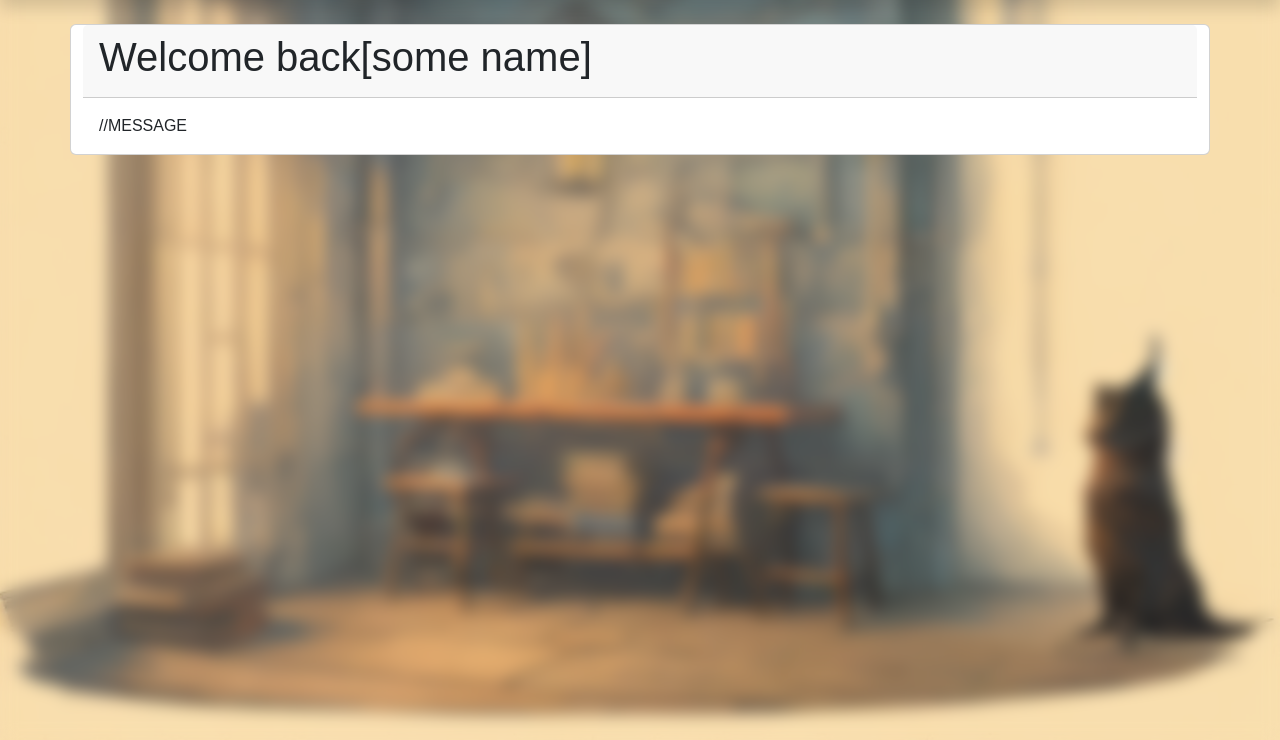
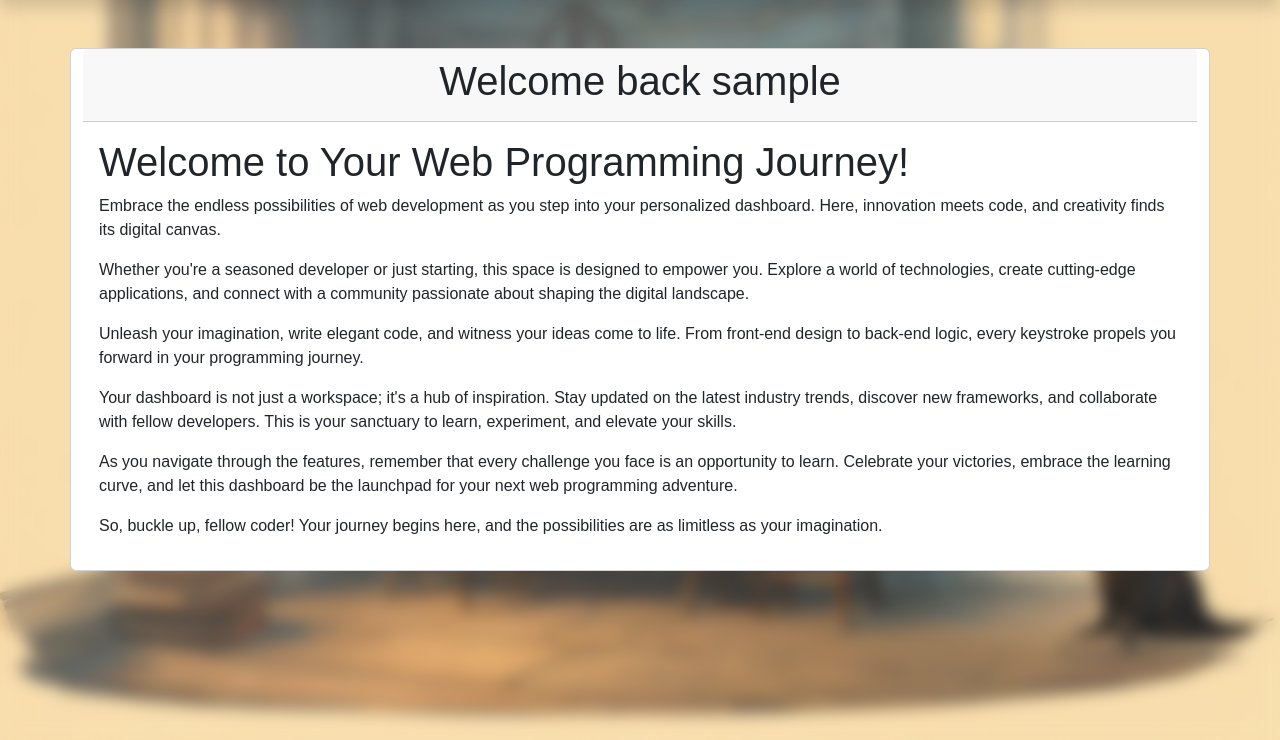
Before and after one commit to MohammadRauf0/WebProgrammingProject, a PHP site: page /dashboard.php in a window 1280 px wide. Shown: the part 60-800 px from the top of the page. Run offline with PHP 8.4, Linux system fonts and the light colour scheme; the visitor is signed in with stand-in values (Sample User, id 1); data that the repository does not hold is empty; some libraries are stand-ins or nearby versions; some web fonts are replaced.

Commit message:
a few touchups within the dashboard.

```diff
--- a/auth/Logout.php
+++ b/auth/Logout.php
@@ -11,7 +11,7 @@ echo '
     <link rel="stylesheet" href="style.css" />
     <img src="../assets/error3.png" alt="Success Image"width=200>
     <p class="e-message">You have logged out from your account</p>
-    <meta http-equiv="refresh" content="3, url=login.php">
+    <meta http-equiv="refresh" content="3, url=./login.php">
   </div>
 
 <body/>
--- a/auth/signUp.php
+++ b/auth/signUp.php
@@ -1,6 +1,5 @@
 <?php
 session_start();
-
 if (isset($_SESSION['log']) && $_SESSION['log'] == '1') {
   echo '
     <body class="divBack">
--- a/dashboard.php
+++ b/dashboard.php
@@ -1,21 +1,21 @@
 <?php
 session_start();
 
-// if (isset($_SESSION['log']) && $_SESSION['log'] != '1') {
-//   echo '
-//     <body class="divBack">
-//       <div class="success-container">
-//         <link rel="stylesheet" href="style.css" />
-//         <img src="../Assets/error3.png" alt="Success Image"width=200>
-//         <p class="e-message">You already logged in</p>
-//         <meta http-equiv="refresh" content="3, url=./auth/login.php">
-//       </div>
+if (isset($_SESSION['log']) && $_SESSION['log'] != '1') {
+  echo '
+    <body class="divBack">
+      <div class="success-container">
+        <link rel="stylesheet" href="style.css" />
+        <img src="../Assets/error3.png" alt="Success Image"width=200>
+        <p class="e-message">You already logged in</p>
+        <meta http-equiv="refresh" content="3, url=./auth/login.php">
+      </div>
 
-//     <body/>
-//     ';
+    <body/>
+    ';
 
-//   exit();
-// }
+  exit();
+}
 
 
 include('dashboardIncludes/header.html');
@@ -131,15 +131,15 @@ require 'db-connection.php';
     <ul class="dropdown-menu dropdown-menu-dark text-small shadow" aria-labelledby="userDropdown">
       <li><a class="dropdown-item" href="#">Profile</a></li>
       <li>
-        <a class="dropdown-item" href="../auth/login.php">Sign out</a>
+        <a class="dropdown-item" href="./auth/logOut.php">Sign out</a>
       </li>
     </ul>
   </div>
   <!-- ------------------Start of the footer-------------------- -->
 </div>
 <!---------------end of the side bar/nav cancas------------------->
-<div class="container mt-4">
-  <div class="row">
+<div class="container mt-5">
+  <div class="row mt-5">
     <div class="col">
       <?php
       include('message.php');
@@ -149,28 +149,37 @@ require 'db-connection.php';
   <div class="row">
     <div class="card">
 
-      <div class="card-header">
+      <div class="card-header text-center">
+
         <h1>
-          Welcome back[some name]
+          Welcome back <?= $_SESSION['user']; ?>
         </h1>
       </div>
 
       <div class="card-body">
-        //MESSAGE
+        <div class="contaion">
+          <div class="row">
+            <div class="">
+              <h1>Welcome to Your Web Programming Journey!</h1>
+              <p>Embrace the endless possibilities of web development as you step into your personalized dashboard. Here, innovation meets code, and creativity finds its digital canvas.</p>
+
+              <p>Whether you're a seasoned developer or just starting, this space is designed to empower you. Explore a world of technologies, create cutting-edge applications, and connect with a community passionate about shaping the digital landscape.</p>
+
+              <p>Unleash your imagination, write elegant code, and witness your ideas come to life. From front-end design to back-end logic, every keystroke propels you forward in your programming journey.</p>
+
+              <p>Your dashboard is not just a workspace; it's a hub of inspiration. Stay updated on the latest industry trends, discover new frameworks, and collaborate with fellow developers. This is your sanctuary to learn, experiment, and elevate your skills.</p>
+
+              <p>As you navigate through the features, remember that every challenge you face is an opportunity to learn. Celebrate your victories, embrace the learning curve, and let this dashboard be the launchpad for your next web programming adventure.</p>
+
+              <p>So, buckle up, fellow coder! Your journey begins here, and the possibilities are as limitless as your imagination.</p>
+            </div>
+          </div>
+        </div>
       </div>
-
     </div>
   </div>
 </div>
 
-
-
-
-
-
-
-
-
 <?php
 include('dashboardIncludes/footer.html');
 ?>
--- a/db-connection.php
+++ b/db-connection.php
@@ -5,7 +5,7 @@ $password = "";
 $dbName = "notably";
 
 // Attempt MySQL server connection
-@$con = mysqli_connect($serverName, $userName, $password);
+$con = mysqli_connect($serverName, $userName, $password);
 
 // Check connection
 if ($con === false) {
```
